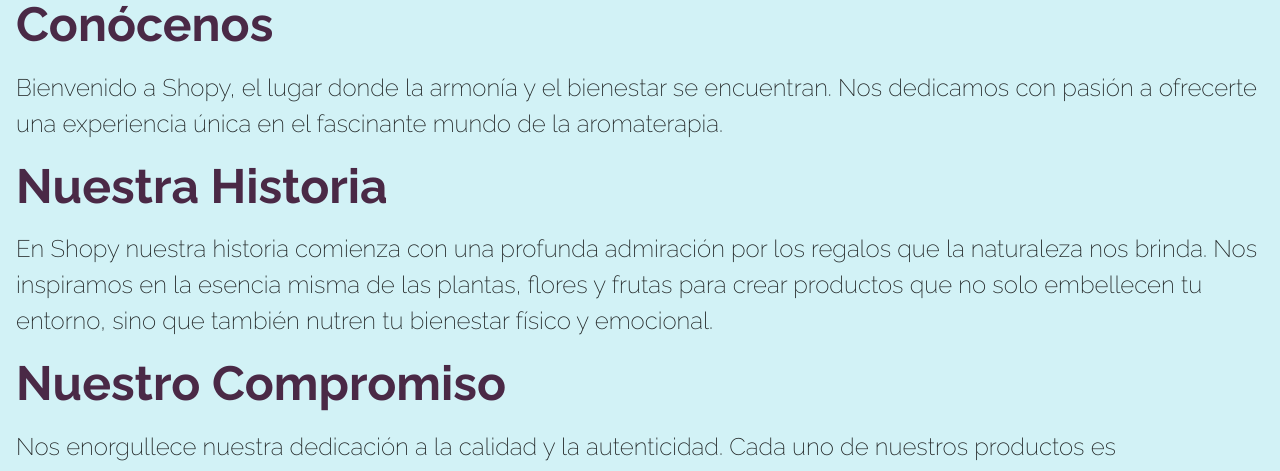
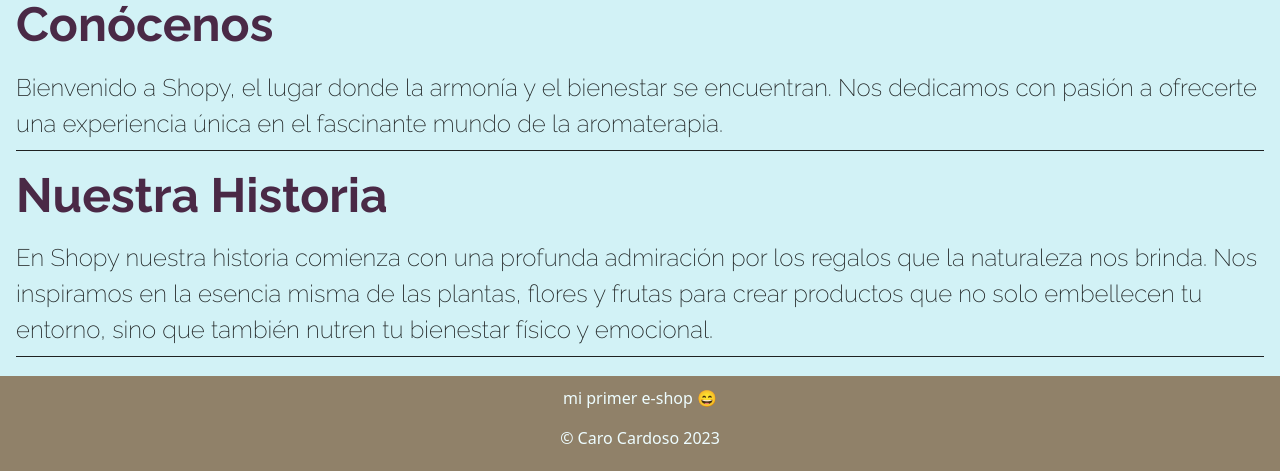
Before and after one commit to Caronila/ShopReactJS, a React (Vite) app in the folder Shopy/: page /Conocenos in a window 1280 px wide. Shown: the part 324-795 px from the top of the page. Built offline with nearby package versions, Linux system fonts and the light colour scheme; a web font is replaced by a local one.

Commit message:
fix footer

```diff
--- a/Shopy/src/components/Conocenos.css
+++ b/Shopy/src/components/Conocenos.css
@@ -6,6 +6,8 @@
     font-size: 24px;
     margin: 1rem;
     color: #1e2222;
+    border-bottom: 0.5px solid #1e2222;
+    padding-bottom: 0.5rem;
 }
 
 .conocenos {
--- a/Shopy/src/components/Footer.css
+++ b/Shopy/src/components/Footer.css
@@ -2,4 +2,9 @@
     background-color: #908169 ;
     color: antiquewhite;
     text-align: center;
+    position: fixed;
+    bottom: 0;
+    width: 100%; padding: 10px;
+
+
 }
```
